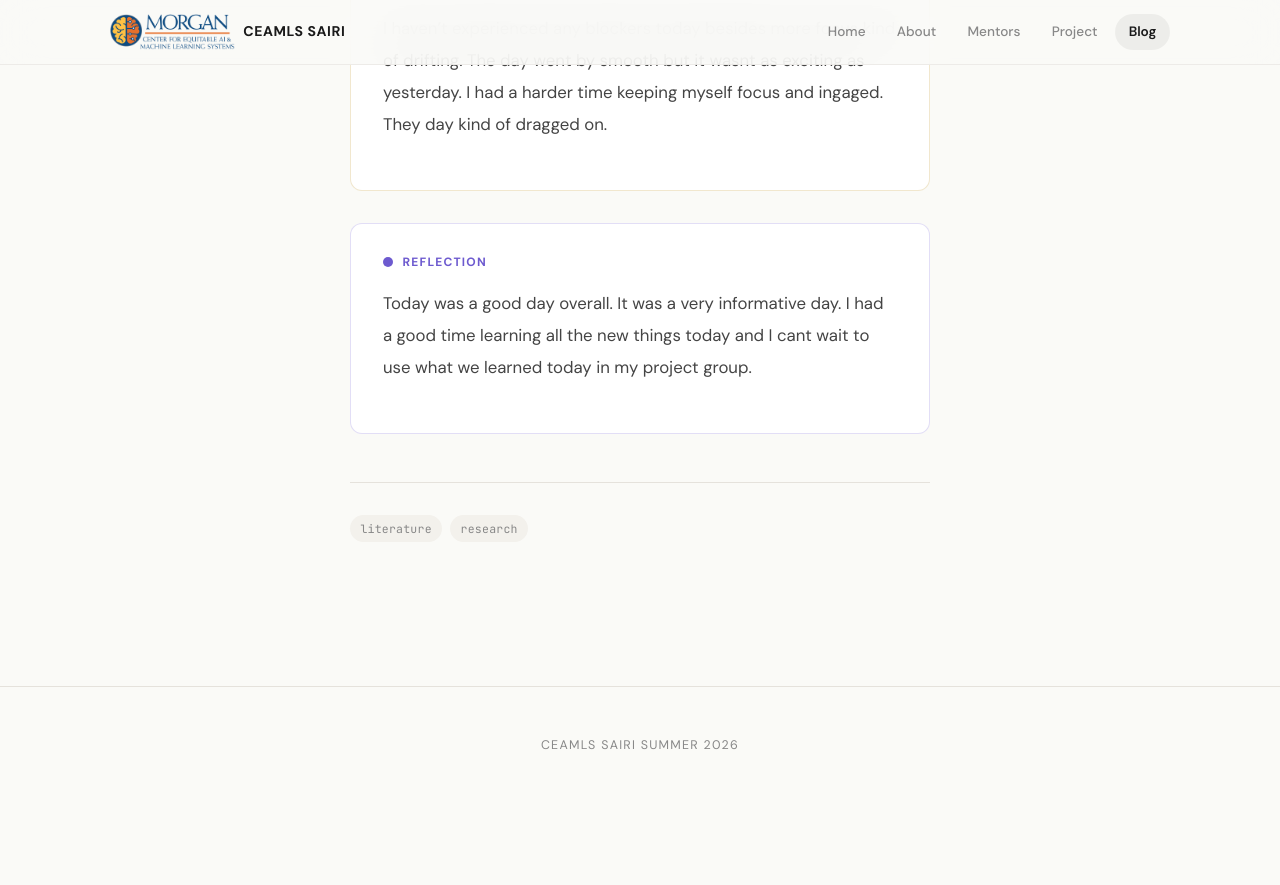
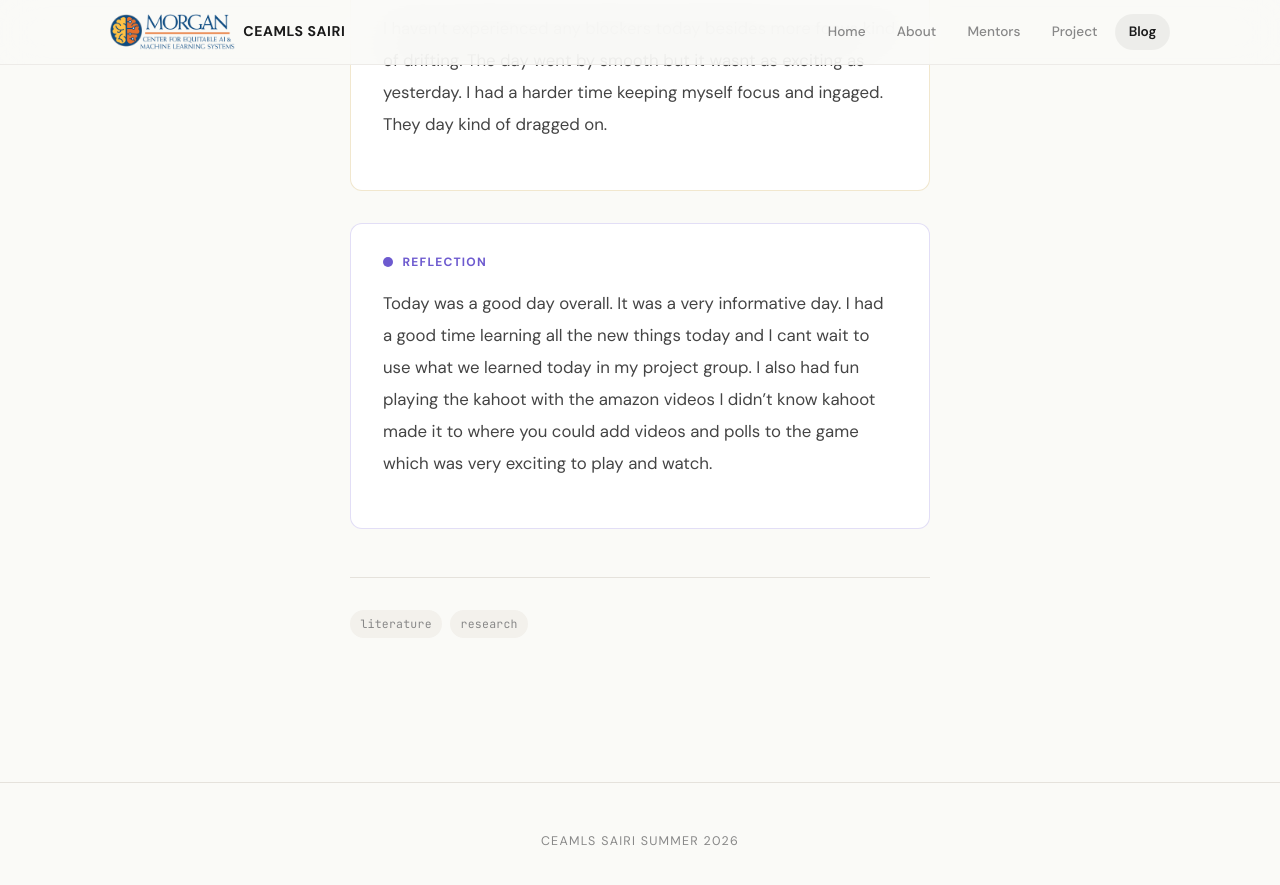
Before and after one commit to leonafrancis/leonafrancisceamls26.github.io, a Jekyll site: the page built from _posts/2026-06-02-day-6.md, in a window 1280 px wide and 900 px high, scrolled down 1023 px. Shown: the top 885 px of the window. Built offline with Jekyll 4.4.1, drawn with Linux system fonts in a browser that asks for light colours; some web fonts are replaced; before the commit the page ends 1828 px from its top, so only the background shows below that.

Commit message:
Update 2026-06-02-day-6.md

```diff
--- a/_posts/2026-06-02-day-6.md
+++ b/_posts/2026-06-02-day-6.md
@@ -12,5 +12,5 @@ blockers: |
   I haven't experienced any blockers today besides more focus kind of drifting. The day went by smooth but it wasnt as exciting as yesterday. I had a harder time keeping myself focus and ingaged. They day kind of dragged on.
 
 reflection: |
-   Today was a good day overall. It was a very informative day. I had a good time learning all the new things today and I cant wait to use what we learned today in my project group.
+   Today was a good day overall. It was a very informative day. I had a good time learning all the new things today and I cant wait to use what we learned today in my project group. I also had fun playing the kahoot with the amazon videos I didn't know kahoot made it to where you could add videos and polls to the game which was very exciting to play and watch.
 ---
```
